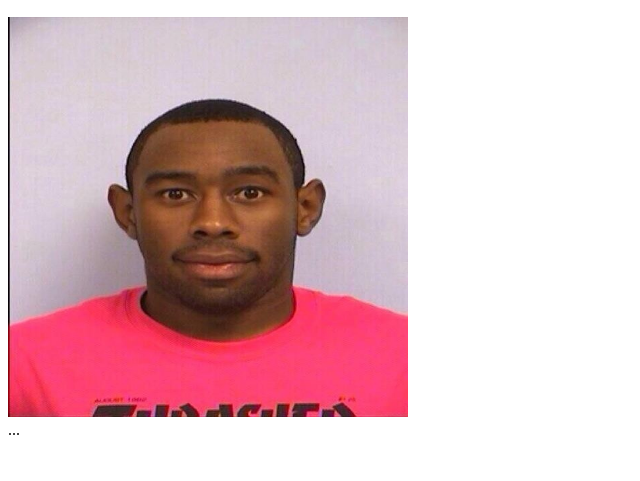
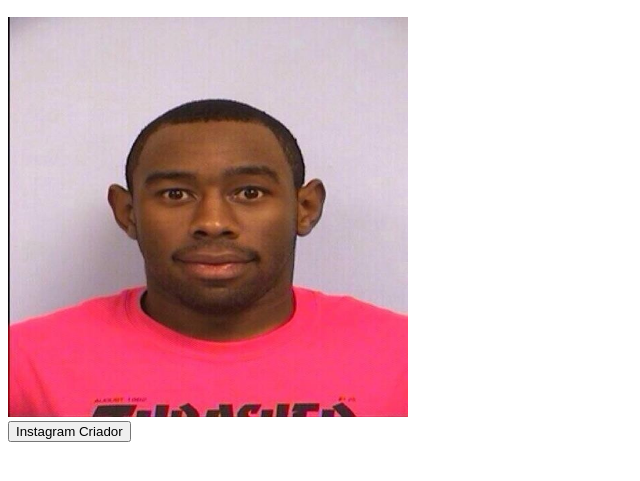
Before and after one commit to rafsllini/pr-tica-1-programa-o, a plain HTML site: page index.html in a window 1280 px wide. Shown: the part 139-620 px from the top of the page, without its empty margins (0-640 px from the left). Drawn offline with Linux system fonts and the light colour scheme.

Commit message:
Add files via upload

```diff
--- a/index.html
+++ b/index.html
@@ -16,7 +16,9 @@
         <h2>1, 2 feijão com arroz 3, 4 feijão no prato</h2>
         <img src="1068776.png" width="400px" height="400px">
         <footer>
-            ...
+            <div>
+                <a href='https://www.instagram.com/rafsllini'><button>Instagram Criador</button></a>
+            </div>
         </footer>
     </body>
 </html>
```
